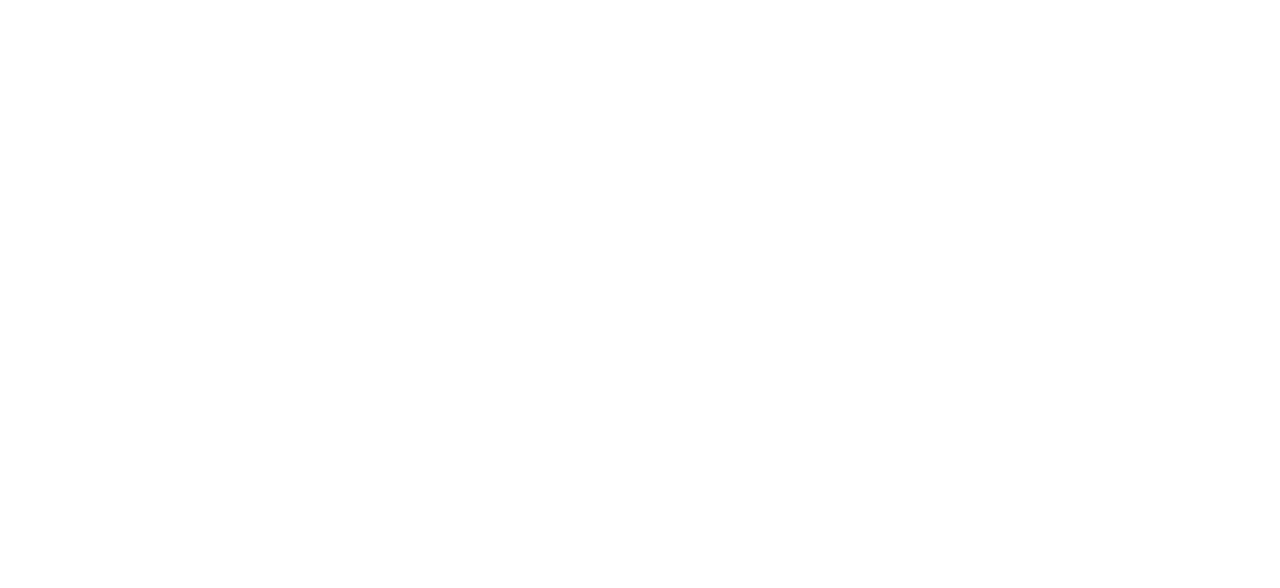
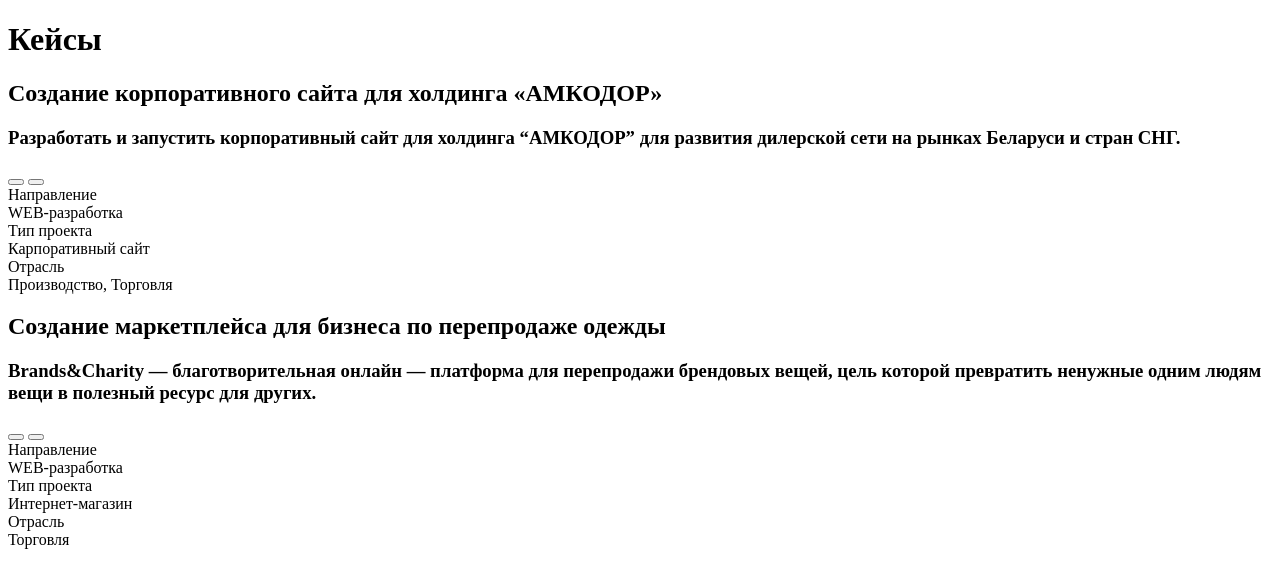
Before and after one commit to DShevv/seobility_slider, a website built with webpack: page src/index.html in a window 1280 px wide. Built offline with nearby package versions, Linux system fonts and the light colour scheme.

Commit message:
add markup

```diff
--- a/src/index.html
+++ b/src/index.html
@@ -10,5 +10,79 @@
     />
     <title>Slider</title>
   </head>
-  <body></body>
+  <body>
+    <div class="slide__bubbles">
+      <div class="slide__bubbles-item"></div>
+      <div class="slide__bubbles-item"></div>
+      <div class="slide__bubbles-item"></div>
+    </div>
+    <div class="container">
+      <h1 class="title">Кейсы</h1>
+      <div class="slides">
+        <div class="slide" data-color="green">
+          <div class="slide-mockup"></div>
+          <div class="slide__caption">
+            <h2 class="slide-title">
+              Создание корпоративного сайта для холдинга «АМКОДОР»
+            </h2>
+            <h3 class="slide-subtitle">
+              Разработать и запустить корпоративный сайт для холдинга “АМКОДОР”
+              для развития дилерской сети на рынках Беларуси и стран СНГ.
+            </h3>
+            <div class="slide__pagination">
+              <button class="slide__pagination-button left"></button>
+              <button class="slide__pagination-button right"></button>
+            </div>
+            <div class="slide__about">
+              <div class="slide__about__item">
+                <div class="slide__about__item-title">Направление</div>
+                <div class="slide__about__item-caption">WEB-разработка</div>
+              </div>
+              <div class="slide__about__item">
+                <div class="slide__about__item-title">Тип проекта</div>
+                <div class="slide__about__item-caption">Карпоративный сайт</div>
+              </div>
+              <div class="slide__about__item">
+                <div class="slide__about__item-title">Отрасль</div>
+                <div class="slide__about__item-caption">
+                  Производство, Торговля
+                </div>
+              </div>
+            </div>
+          </div>
+        </div>
+        <div class="slide" data-color="purple">
+          <div class="slide-mockup"></div>
+          <div class="slide__caption">
+            <h2 class="slide-title">
+              Создание маркетплейса для бизнеса по перепродаже одежды
+            </h2>
+            <h3 class="slide-subtitle">
+              Brands&Charity — благотворительная онлайн — платформа для
+              перепродажи брендовых вещей, цель которой превратить ненужные
+              одним людям вещи в полезный ресурс для других.
+            </h3>
+            <div class="slide__pagination">
+              <button class="slide__pagination-button left"></button>
+              <button class="slide__pagination-button right"></button>
+            </div>
+            <div class="slide__about">
+              <div class="slide__about__item">
+                <div class="slide__about__item-title">Направление</div>
+                <div class="slide__about__item-caption">WEB-разработка</div>
+              </div>
+              <div class="slide__about__item">
+                <div class="slide__about__item-title">Тип проекта</div>
+                <div class="slide__about__item-caption">Интернет-магазин</div>
+              </div>
+              <div class="slide__about__item">
+                <div class="slide__about__item-title">Отрасль</div>
+                <div class="slide__about__item-caption">Торговля</div>
+              </div>
+            </div>
+          </div>
+        </div>
+      </div>
+    </div>
+  </body>
 </html>
```
